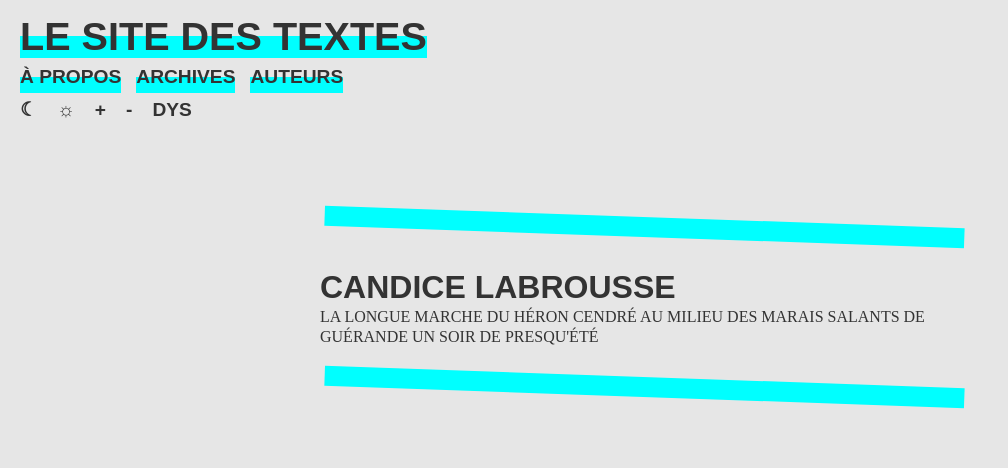
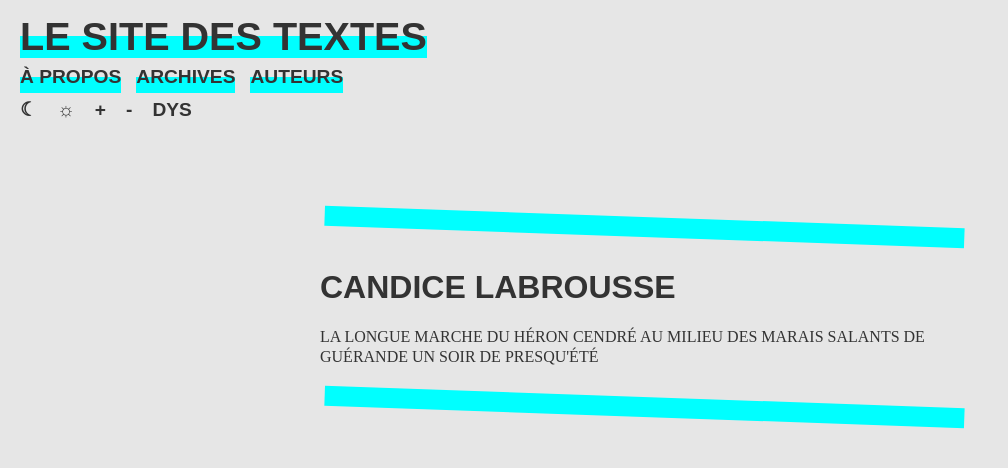
Before and after one commit to PQuod/Maipo, a Jekyll site: the page built from _category/labrousse-candice.md, in a window 1280 px wide. Shown: the top 468 px of the page, without its empty margins (0-1008 px from the left). Built offline with Jekyll 4.4.1, drawn with Linux system fonts in a browser that asks for light colours.

Commit message:
Update _layout.scss
Adding the single author page's CSS

```diff
--- a/_sass/minima/_layout.scss
+++ b/_sass/minima/_layout.scss
@@ -27,6 +27,10 @@ font-size:1.65em;
   background: linear-gradient(to top, cyan 50%, rgba(255,255,255,0) 50%);
 }
 
+.underline:hover{
+  background: linear-gradient(to top, gray 50%, rgba(255,255,255,0) 50%);
+}
+
 .sub-nav{
   padding-left:20px;
 }
@@ -42,6 +46,9 @@ font-size:1.65em;
   background: linear-gradient(to top, cyan 50%, rgba(255,255,255,0) 50%);
 }
 
+.page-link h1:hover{
+  background: linear-gradient(to top, gray 50%, rgba(255,255,255,0) 50%);
+}
 
 
 .fonctions{
@@ -297,12 +304,28 @@ background: linear-gradient(to top, cyan 50%, rgba(255,255,255,0) 50%);
 }
 
 /**
+*Auteurs single
+*/
+
+.nom-auteur{
+  margin-bottom:20px;
+}
+
+.bio-auteur{
+  margin-bottom:20px;
+}
+
+
+.liste-textes a:hover{
+  background: linear-gradient(to top, cyan 50%, rgba(255,255,255,0) 50%);
+}
+
+/**
 *Single
 */
 
 .single-content{
   padding-top:60px;
-
 }
 
 
```
